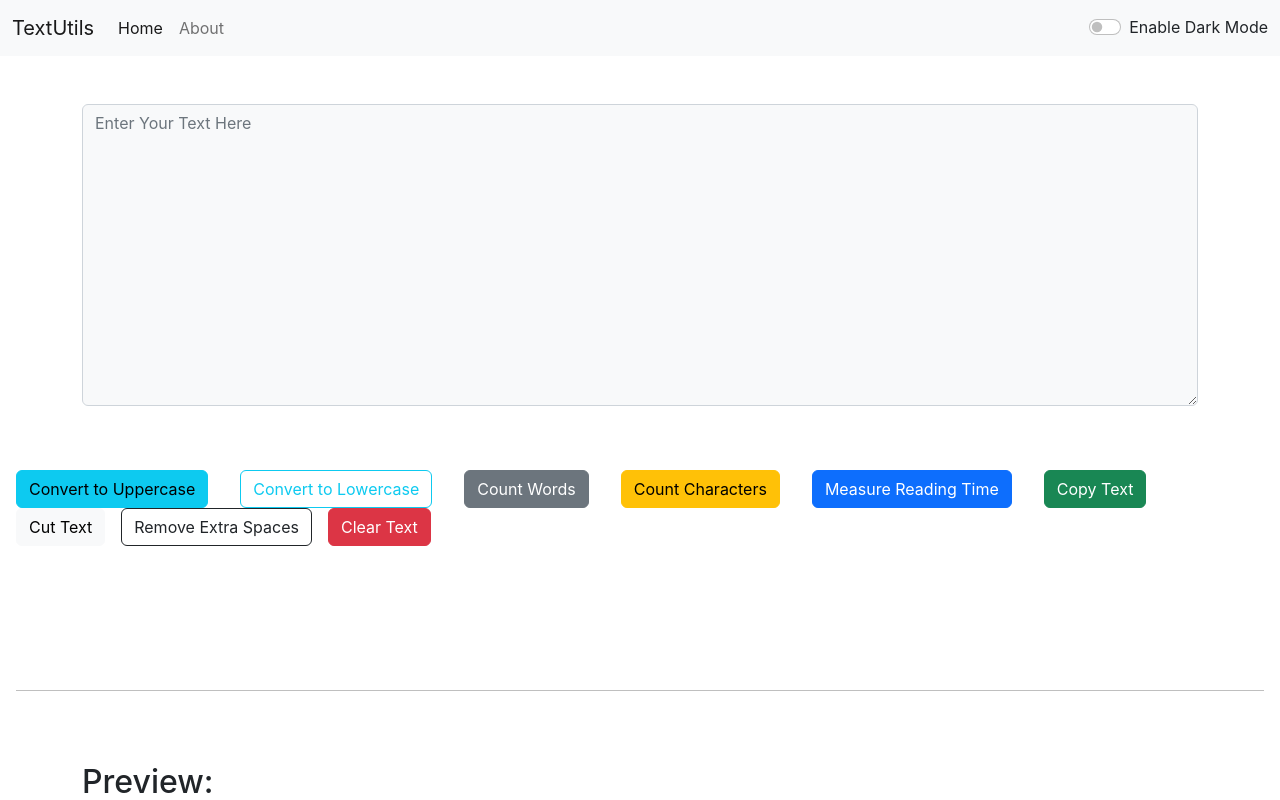
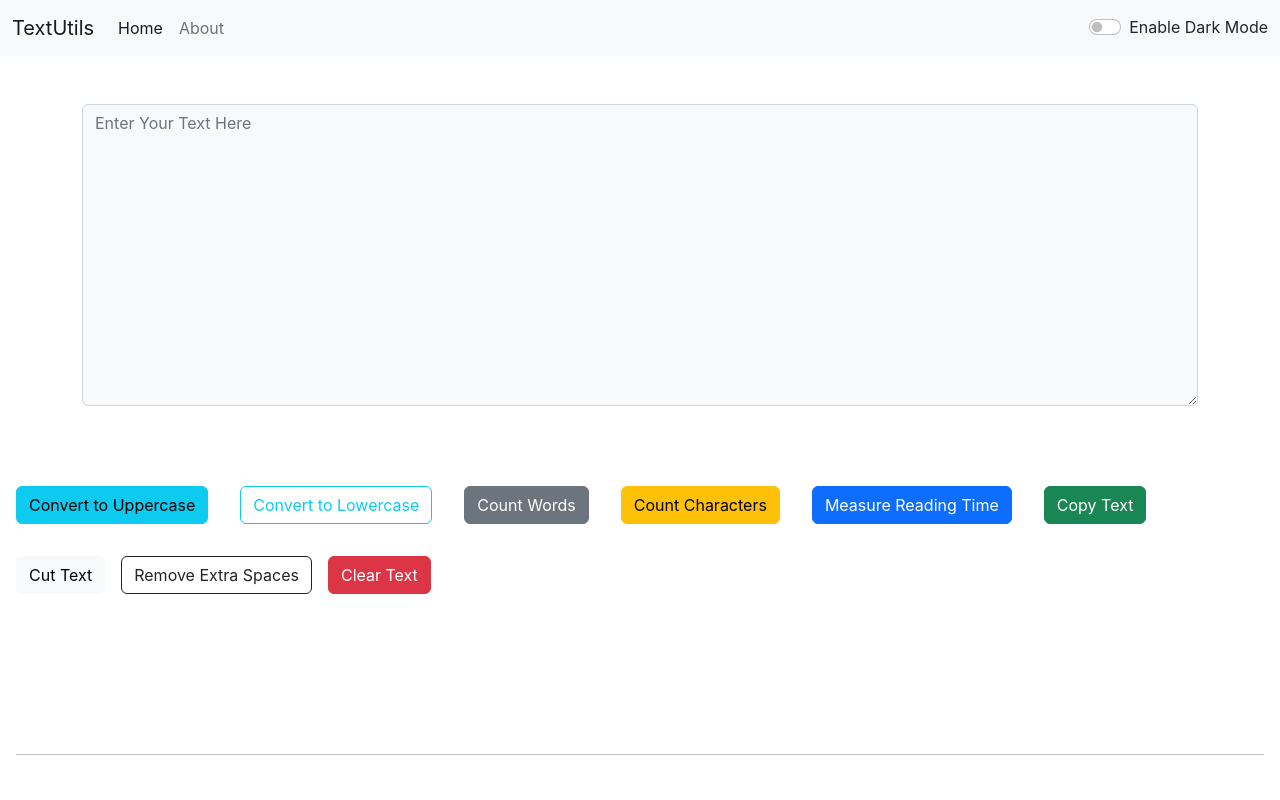
Before and after one commit to OmkarPatil50/textutils, a React (Create React App) app: page / in a window 1280 px wide. Shown: the top 800 px of the page. Built offline with nearby package versions, Linux system fonts and the light colour scheme.

Commit message:
updated btn margins

```diff
--- a/src/Components/TextArea.js
+++ b/src/Components/TextArea.js
@@ -158,15 +158,15 @@ export default function TextArea(props) {
 
 
 
-                <button type="button" className="btn btn-info mx-3" onClick={upperCaseHandler}>Convert to Uppercase</button>
-                <button type="button" className="btn btn-outline-info mx-3" onClick={lowerCaseHandler}>Convert to Lowercase</button>
-                <button type="button" className="btn btn-secondary mx-3" onClick={wordCountHandler}>Count Words</button>
-                <button type="button" className="btn btn-warning mx-3" onClick={characterCountHandler}>Count Characters</button>
-                <button type="button" className="btn btn-primary mx-3" onClick={readingTimeHandler}>Measure Reading Time</button>
-                <button type="button" className="btn btn-success mx-3" onClick={copyTextHandler}>Copy Text</button>
-                <button type="button" className="btn btn-light mx-3" onClick={cutTextHandler}>Cut Text</button>
+                <button type="button" className="btn btn-info mx-3 my-3" onClick={upperCaseHandler}>Convert to Uppercase</button>
+                <button type="button" className="btn btn-outline-info mx-3 my-3" onClick={lowerCaseHandler}>Convert to Lowercase</button>
+                <button type="button" className="btn btn-secondary mx-3 my-3" onClick={wordCountHandler}>Count Words</button>
+                <button type="button" className="btn btn-warning mx-3 my-3" onClick={characterCountHandler}>Count Characters</button>
+                <button type="button" className="btn btn-primary mx-3 my-3" onClick={readingTimeHandler}>Measure Reading Time</button>
+                <button type="button" className="btn btn-success mx-3 my-3" onClick={copyTextHandler}>Copy Text</button>
+                <button type="button" className="btn btn-light mx-3 my-3" onClick={cutTextHandler}>Cut Text</button>
                 <button type="button" className={`btn btn-${props.mode === "light" ? "outline-dark" : "outline-light"}`} onClick={removeExtraSpaceHandler}>Remove Extra Spaces</button>
-                <button type="button" className="btn btn-danger mx-3" onClick={clearTextHandler}>Clear Text</button>
+                <button type="button" className="btn btn-danger mx-3 my-3" onClick={clearTextHandler}>Clear Text</button>
 
 
 
```
